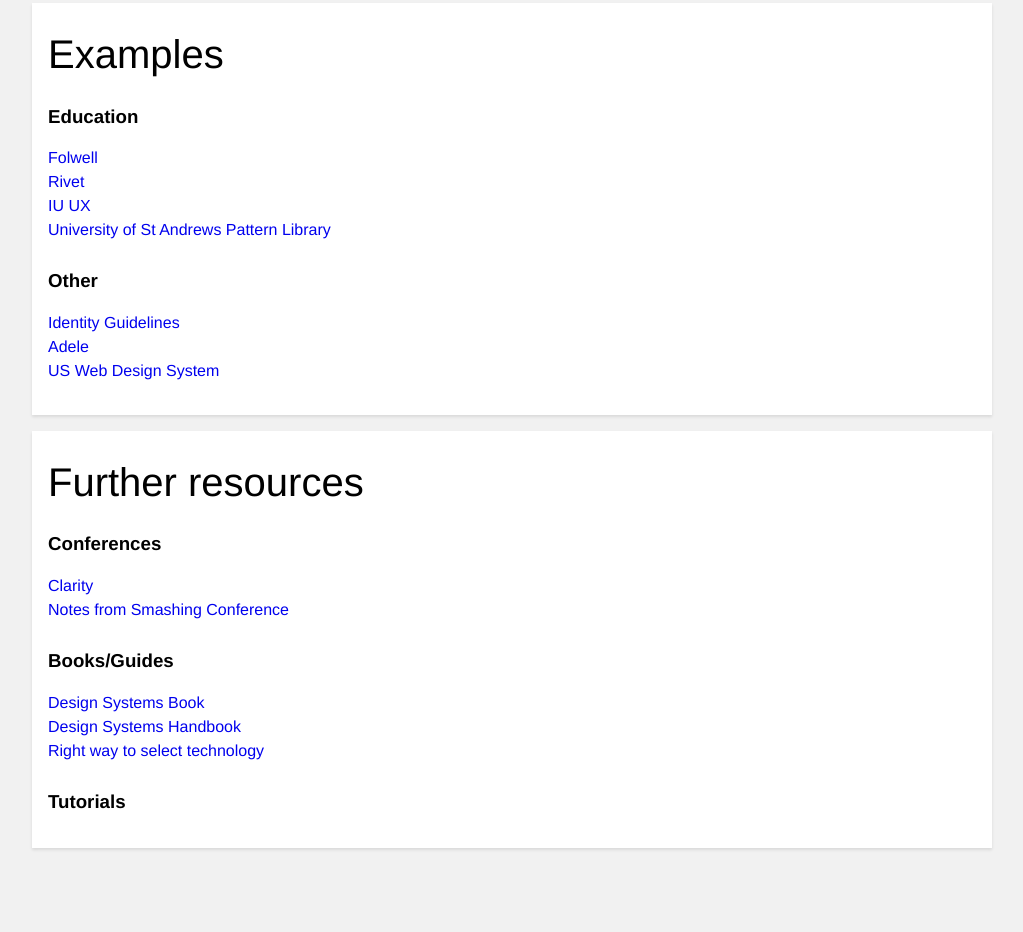
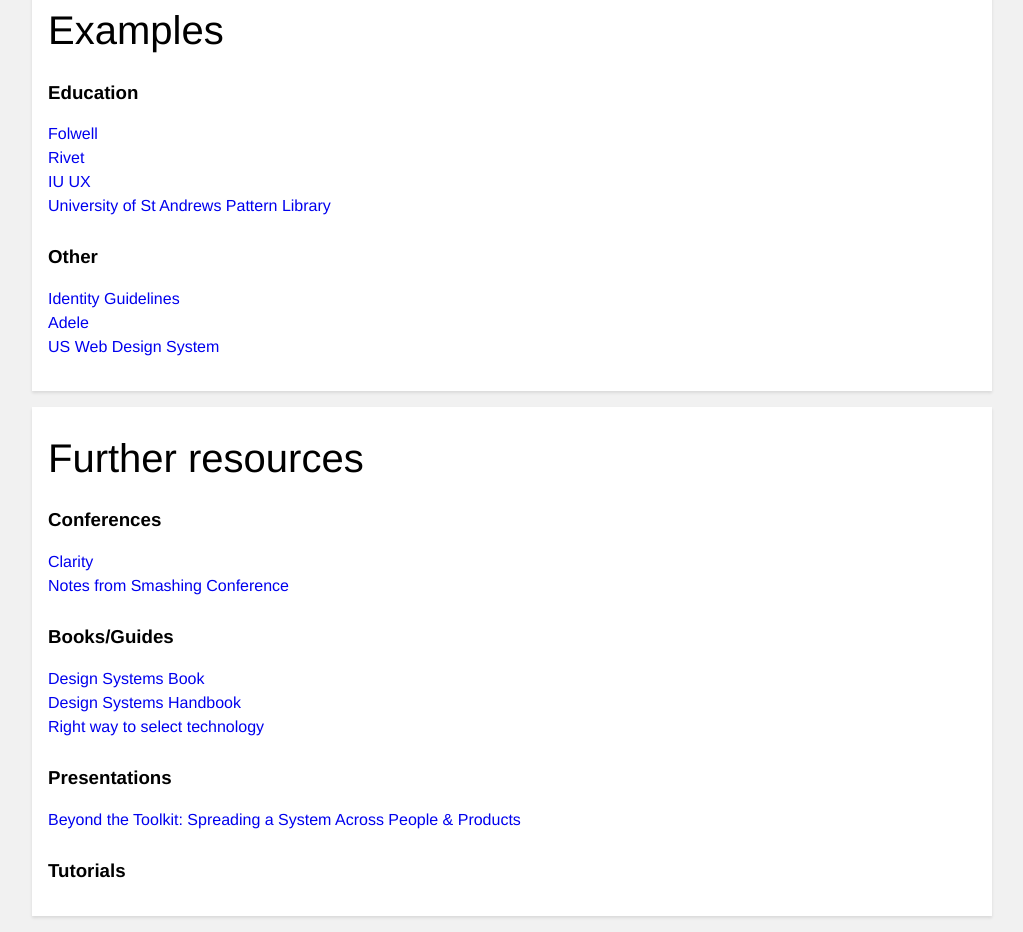
Before and after one commit to ucla-ux/starterkit, a website: page resources.html in a window 1280 px wide. Shown: the part 1446-2378 px from the top of the page, without its empty margins (128-1151 px from the left). Before the commit the page ends 2310 px from the top, so only its background shows below. Drawn offline with Linux system fonts and the light colour scheme.

Commit message:
Update resources.html

```diff
--- a/resources.html
+++ b/resources.html
@@ -45,7 +45,6 @@
         <li><a href="https://aycl.uie.com/virtual_seminars/designing_design_systems_like_products">Designing Design Systems Like Products</a></li>
         <li><a href="https://daneden.me/2019/03/29/designing-for-systems/">Designing and Building for Systems</a></li>
         <li><a href="https://medium.com/eightshapes-llc/principles-of-designing-systems-294ee45dcf81">Principles of Designing Systems</a></li>
-        <li><a href="https://www.clarityconf.com/session/beyond-the-toolkit-spreading-a-system-across-people-products">Beyond the Toolkit: Spreading a System Across People & Products</a></li>
       </ul>
       <h3>Process</h3>
       <ul>
@@ -89,6 +88,10 @@
         <li><a href="https://www.designbetter.co/design-systems-handbook">Design Systems Handbook</a></li>
         <li><a href="https://rosenfeldmedia.com/books/right-way-to-select-technology/">Right way to select technology</a></li>
       </ul>
+      <h3>Presentations</h3>
+      <ul>
+        <li><a href="https://www.clarityconf.com/session/beyond-the-toolkit-spreading-a-system-across-people-products">Beyond the Toolkit: Spreading a System Across People & Products</a></li>
+      </ul>
       <h3>Tutorials</h3>
     </div>
   </div>
```
